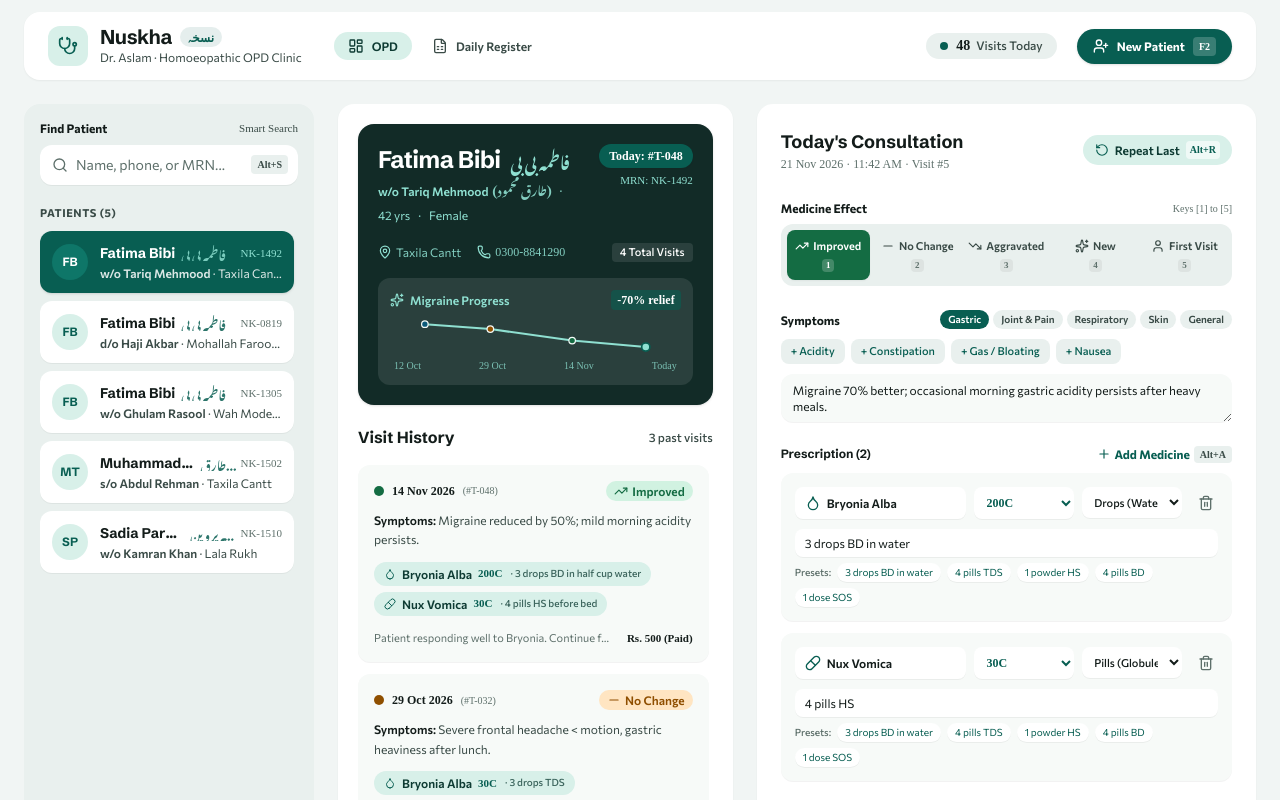
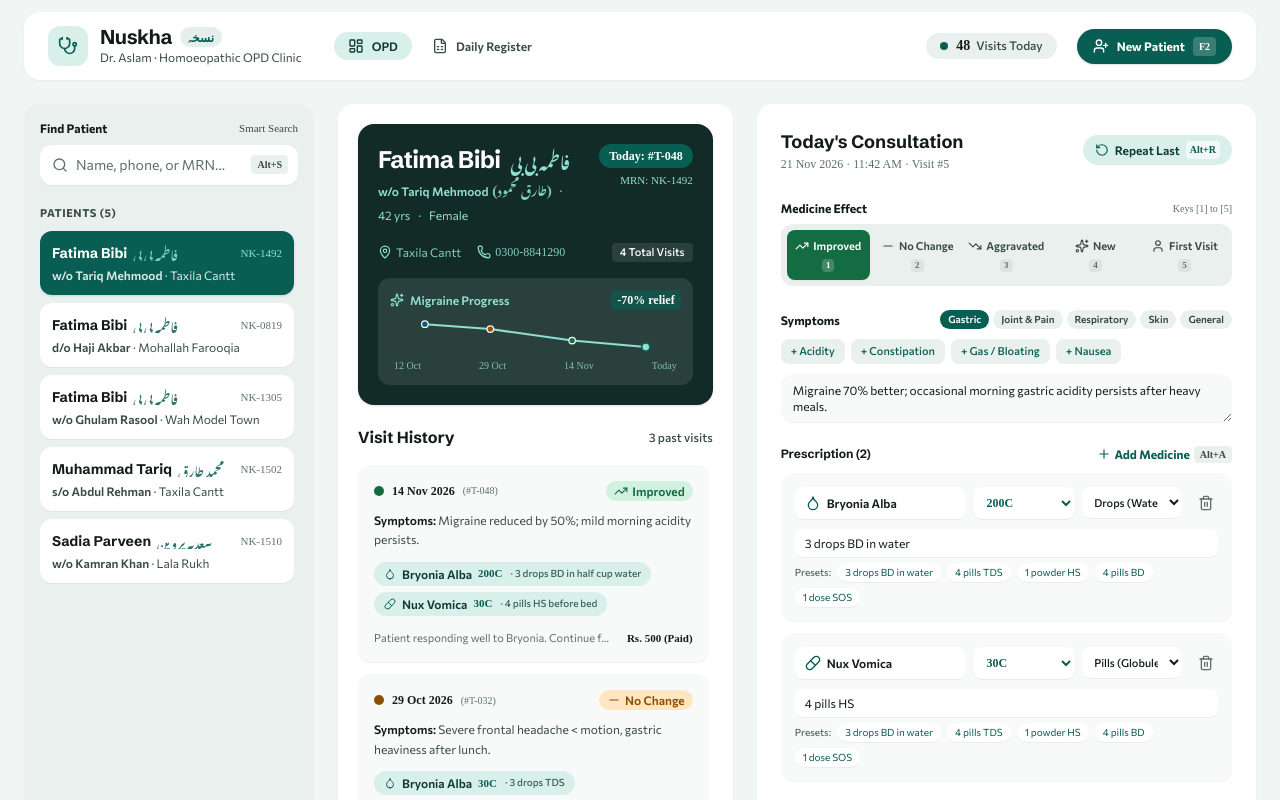
Before and after one commit to hmsaeed-dev/Nuskha-HomeopathicClinicManager, a Next.js app: page / in a window 1280 px wide. Shown: the top 800 px of the page. Built offline with nearby package versions, Linux system fonts and the light colour scheme; a web font is replaced by a local one.

Commit message:
refactor: remove patient avatar circles and initials placeholder

```diff
--- a/src/components/PatientSearchRail.tsx
+++ b/src/components/PatientSearchRail.tsx
@@ -75,11 +75,6 @@ export const PatientSearchRail: React.FC<PatientSearchRailProps> = ({
           ) : (
             filteredPatients.map((patient) => {
               const isSelected = patient.id === selectedPatientId;
-              const initials = patient.fullName
-                .split(' ')
-                .map((n) => n[0])
-                .slice(0, 2)
-                .join('');
 
               return (
                 <div
@@ -87,26 +82,14 @@ export const PatientSearchRail: React.FC<PatientSearchRailProps> = ({
                   role="button"
                   tabIndex={0}
                   onClick={() => onSelectPatient(patient)}
-                  className={`p-3 rounded-xl flex items-center gap-3 cursor-pointer transition-all duration-150 ${
+                  className={`p-3 rounded-xl flex flex-col gap-1 cursor-pointer transition-all duration-150 ${
                     isSelected
                       ? 'bg-[#085E52] text-white shadow-sm'
                       : 'bg-white text-[#131C1A] hover:bg-white/90 shadow-2xs'
                   }`}
                 >
-                  {/* Monogram Avatar */}
-                  <div
-                    className={`w-9 h-9 rounded-full flex items-center justify-center font-['Schibsted_Grotesk'] text-xs font-bold shrink-0 ${
-                      isSelected
-                        ? 'bg-[#0E7668] text-white'
-                        : 'bg-[#D8F0E9] text-[#085E52]'
-                    }`}
-                  >
-                    {initials}
-                  </div>
-
-                  {/* Patient Name & Secondary Disambiguator */}
-                  <div className="flex-1 min-w-0">
-                    <div className="flex items-center justify-between gap-1">
+                  {/* Patient Name & MRN */}
+                  <div className="flex items-center justify-between gap-2">
                     <div className="flex items-center gap-1.5 truncate">
                       <span
                         className={`font-['Schibsted_Grotesk'] text-sm font-bold truncate ${
@@ -134,8 +117,9 @@ export const PatientSearchRail: React.FC<PatientSearchRailProps> = ({
                     </span>
                   </div>
 
+                  {/* Relation & Locality */}
                   <p
-                      className={`text-xs truncate mt-0.5 ${
+                    className={`text-xs truncate ${
                       isSelected ? 'text-white/85' : 'text-[#3A4B47]'
                     }`}
                   >
@@ -145,7 +129,6 @@ export const PatientSearchRail: React.FC<PatientSearchRailProps> = ({
                     · {patient.locality}
                   </p>
                 </div>
-                </div>
               );
             })
           )}
```
Lines whose indentation alone changed are shown as unchanged.
